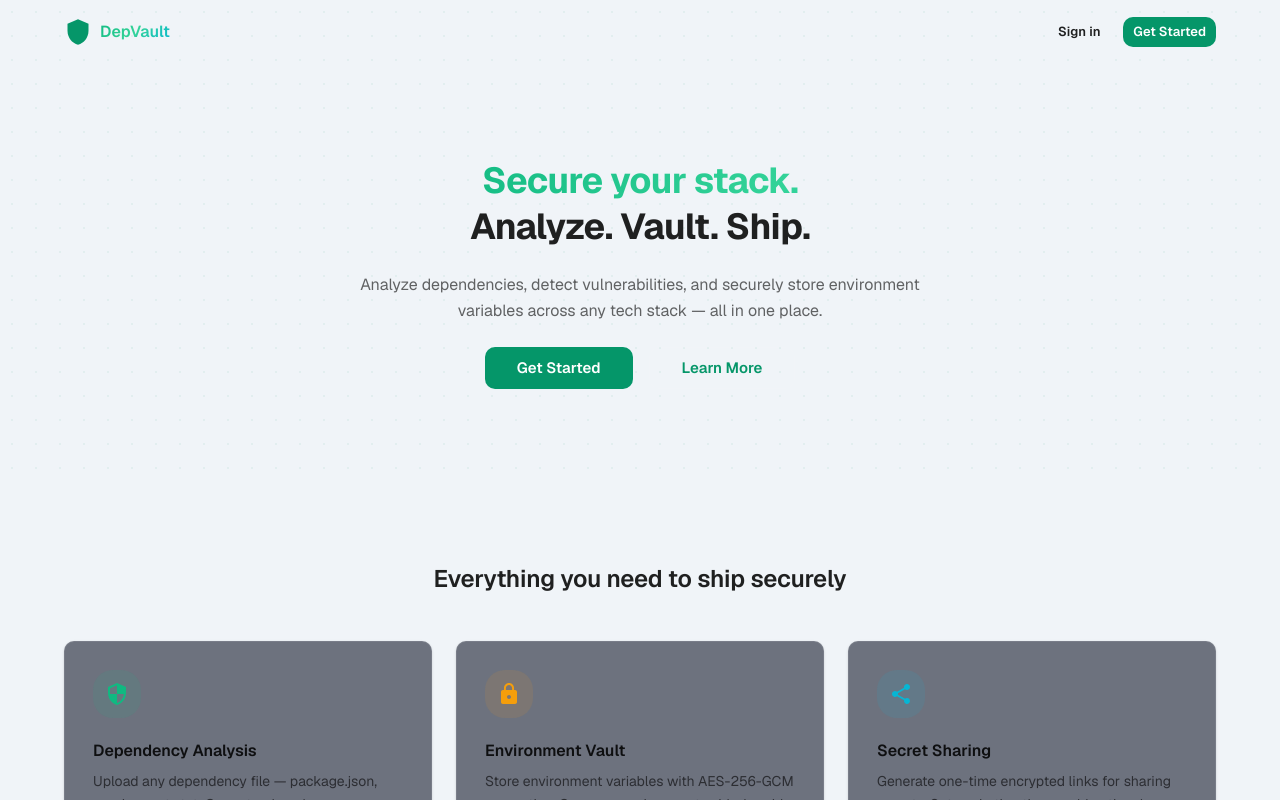
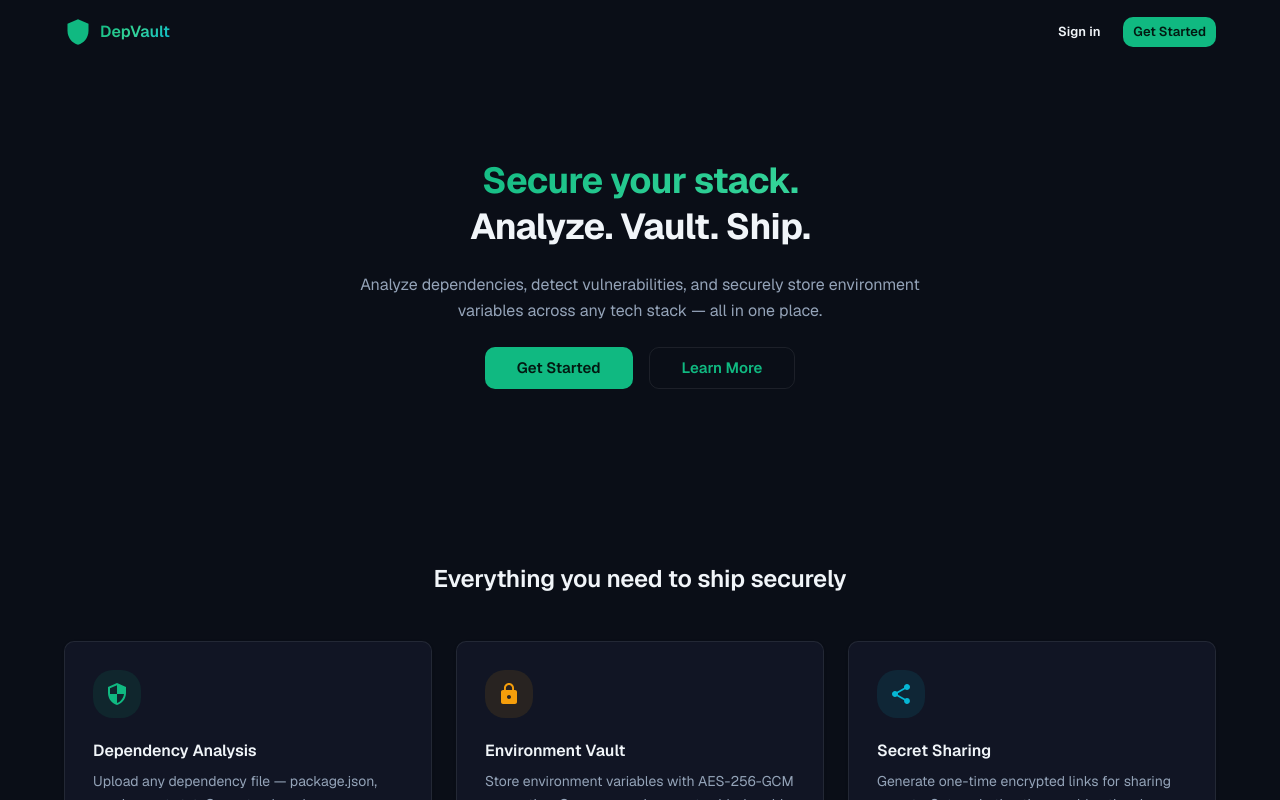
Before and after one commit to suxrobGM/depvault, a Next.js app in the folder apps/frontend/: page / in a window 1280 px wide. Shown: the top 800 px of the page. Built offline with nearby package versions, Linux system fonts and the light colour scheme; no server answers; what @depvault/shared, @mui/material-nextjs would draw is missing.

Commit message:
refactor(layout): remove ThemeToggle component and adjust TopBar layout

```diff
--- a/apps/frontend/src/app/layout.tsx
+++ b/apps/frontend/src/app/layout.tsx
@@ -1,7 +1,6 @@
 import "./globals.css";
 import type { PropsWithChildren, ReactElement } from "react";
 import { AppRouterCacheProvider } from "@mui/material-nextjs/v16-appRouter";
-import InitColorSchemeScript from "@mui/material/InitColorSchemeScript";
 import type { Metadata } from "next";
 import { Geist, Geist_Mono, JetBrains_Mono } from "next/font/google";
 import { ThemeProvider } from "@/providers";
@@ -30,9 +29,8 @@ export const metadata: Metadata = {
 export default function RootLayout(props: PropsWithChildren): ReactElement {
   const { children } = props;
   return (
-    <html lang="en" suppressHydrationWarning>
+    <html lang="en">
       <body className={`${geistSans.variable} ${geistMono.variable} ${jetbrainsMono.variable}`}>
-        <InitColorSchemeScript attribute="class" />
         <AppRouterCacheProvider>
           <ThemeProvider>{children}</ThemeProvider>
         </AppRouterCacheProvider>
--- a/apps/frontend/src/components/layout/index.ts
+++ b/apps/frontend/src/components/layout/index.ts
@@ -1,5 +1,4 @@
 export * from "./app-shell";
 export * from "./sidebar";
 export * from "./topbar";
-export * from "./theme-toggle";
 export * from "./user-menu";
--- a/apps/frontend/src/theme/theme.ts
+++ b/apps/frontend/src/theme/theme.ts
@@ -1,5 +1,3 @@
-"use client";
-
 import { alpha, createTheme } from "@mui/material/styles";
 
 declare module "@mui/material/styles" {
@@ -23,25 +21,9 @@ declare module "@mui/material/styles" {
   }
 }
 
-const lightPalette = {
-  primary: { main: "#059669", light: "#10b981", dark: "#047857" },
-  secondary: { main: "#d97706", light: "#f59e0b", dark: "#b45309" },
-  error: { main: "#dc2626", light: "#f87171", dark: "#b91c1c" },
-  warning: { main: "#d97706", light: "#fbbf24", dark: "#b45309" },
-  success: { main: "#059669", light: "#34d399", dark: "#047857" },
-  info: { main: "#0891b2", light: "#22d3ee", dark: "#0e7490" },
-  background: { default: "#f0f4f8", paper: "#ffffff" },
-  divider: "rgba(0, 0, 0, 0.08)",
-  vault: {
-    surface: "#ffffff",
-    glassBg: "rgba(255, 255, 255, 0.7)",
-    glassBorder: "rgba(0, 0, 0, 0.08)",
-    glowPrimary: "rgba(5, 150, 105, 0.12)",
-    glowSecondary: "rgba(217, 119, 6, 0.12)",
-  },
-};
-
-const darkPalette = {
+export const theme = createTheme({
+  palette: {
+    mode: "dark",
     primary: { main: "#10b981", light: "#34d399", dark: "#059669" },
     secondary: { main: "#f59e0b", light: "#fbbf24", dark: "#d97706" },
     error: { main: "#f87171", light: "#fca5a5", dark: "#dc2626" },
@@ -58,14 +40,6 @@ const darkPalette = {
       glowPrimary: "rgba(16, 185, 129, 0.15)",
       glowSecondary: "rgba(245, 158, 11, 0.15)",
     },
-};
-
-export const theme = createTheme({
-  cssVariables: { colorSchemeSelector: "class" },
-  defaultColorScheme: "dark",
-  colorSchemes: {
-    light: { palette: lightPalette },
-    dark: { palette: darkPalette },
   },
   typography: {
     fontFamily: "var(--font-geist-sans), sans-serif",
```
Also changed, not shown: apps/frontend/src/components/layout/theme-toggle.tsx (deleted, +0 -34 lines), apps/frontend/src/components/layout/topbar.tsx (+2 -6 lines). Lines whose indentation alone changed are shown as unchanged.
